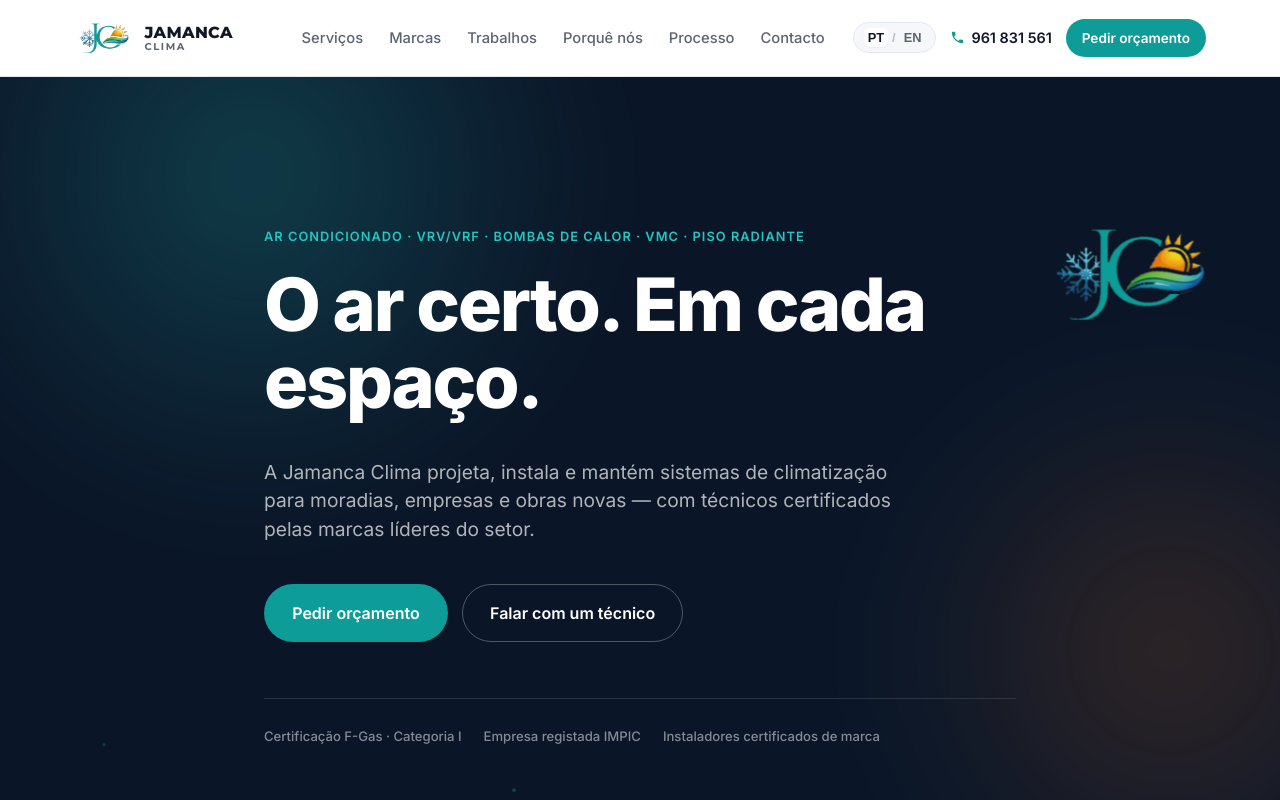
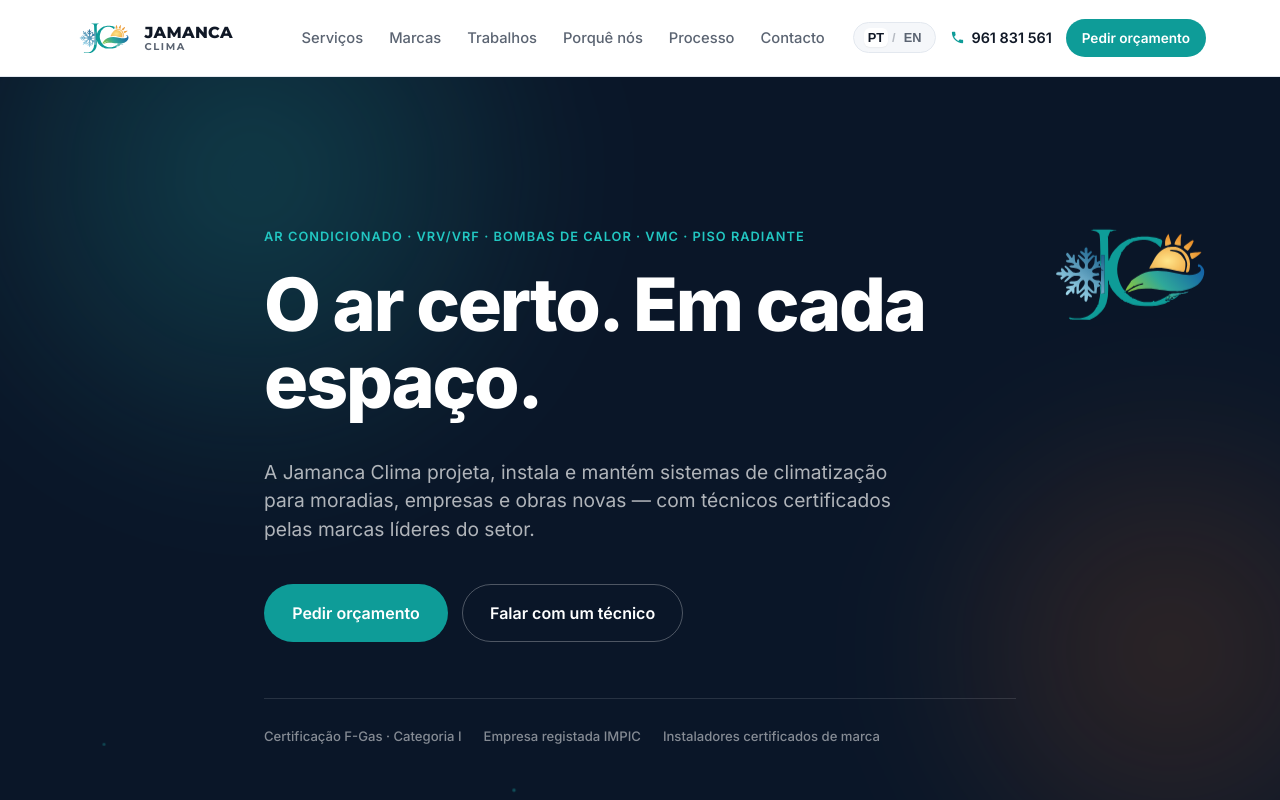
Before and after one commit to hp-ga/jamanca-clima, a plain HTML site: page index.html in a window 1280 px wide. Shown: the top 800 px of the page. Drawn offline with Linux system fonts and the light colour scheme.

Commit message:
Substitui o logo raster por SVG vetorial (tracing limpo das formas reais), nitido em qualquer tamanho

```diff
--- a/index.html
+++ b/index.html
@@ -31,7 +31,7 @@
 <header class="site-header" id="top">
   <div class="wrap header-inner">
     <a href="#top" class="logo" aria-label="Jamanca Clima">
-      <img src="assets/logo-icon.png" alt="" class="logo-mark">
+      <img src="assets/logo-icon.svg" alt="" class="logo-mark">
       <span class="logo-word">
         <span class="logo-title">Jamanca</span>
         <span class="logo-sub">Clima</span>
@@ -70,7 +70,7 @@
     <span class="hero-particles" aria-hidden="true"><i></i><i></i><i></i><i></i><i></i><i></i></span>
 
     <div class="hero-visual" aria-hidden="true">
-      <img src="assets/logo-icon.png" alt="" class="hero-logo-mark">
+      <img src="assets/logo-icon.svg" alt="" class="hero-logo-mark">
     </div>
 
     <div class="wrap hero-inner">
@@ -742,7 +742,7 @@
 <footer class="site-footer">
   <div class="wrap footer-inner">
     <div class="footer-brand">
-      <img src="assets/logo-icon.png" alt="" class="logo-mark footer-logo-mark">
+      <img src="assets/logo-icon.svg" alt="" class="logo-mark footer-logo-mark">
       <span>Jamanca Clima</span>
     </div>
     <p class="footer-note" data-i18n="footer_note">Instalação e manutenção de Ar Condicionado, VRV/VRF, Bombas de Calor, VMC e Piso Radiante.</p>
```
Also changed, not shown: assets/favicon.png, assets/logo-icon.png (deleted), assets/logo-icon.svg (added).
